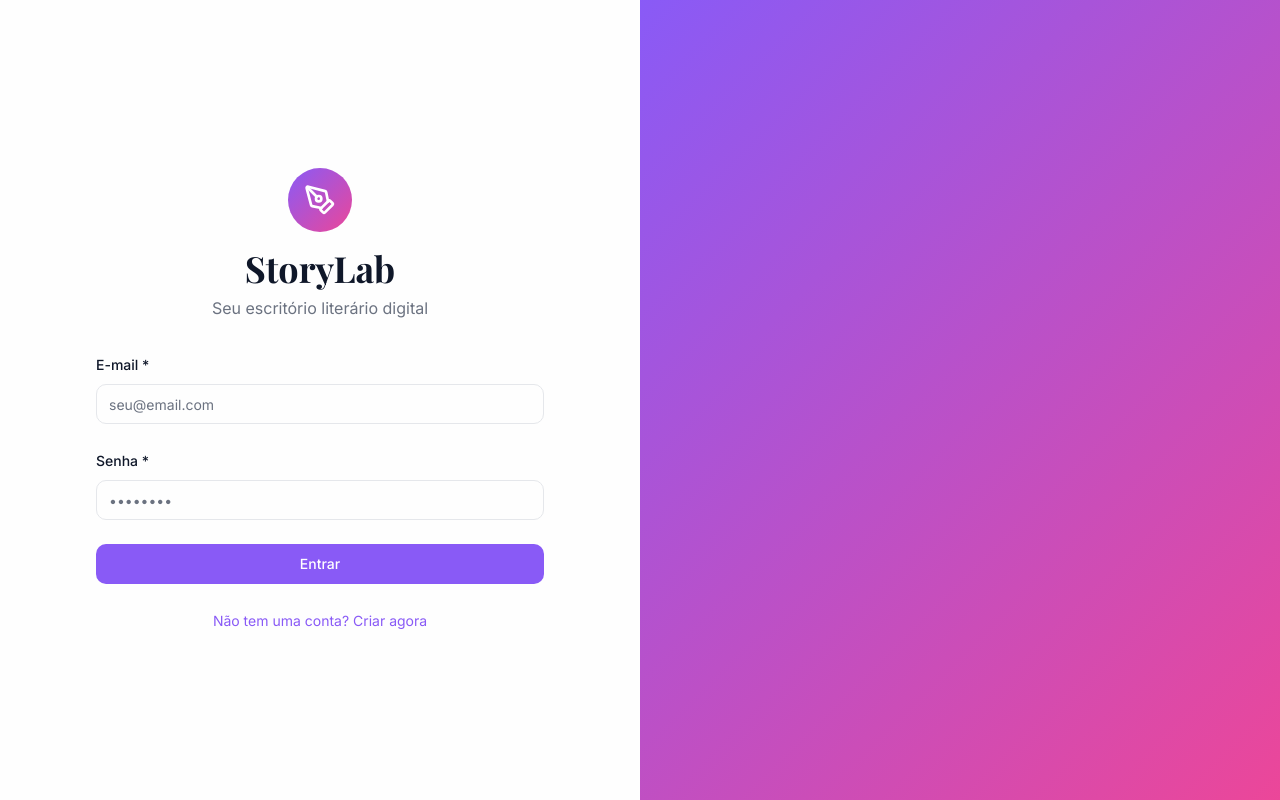
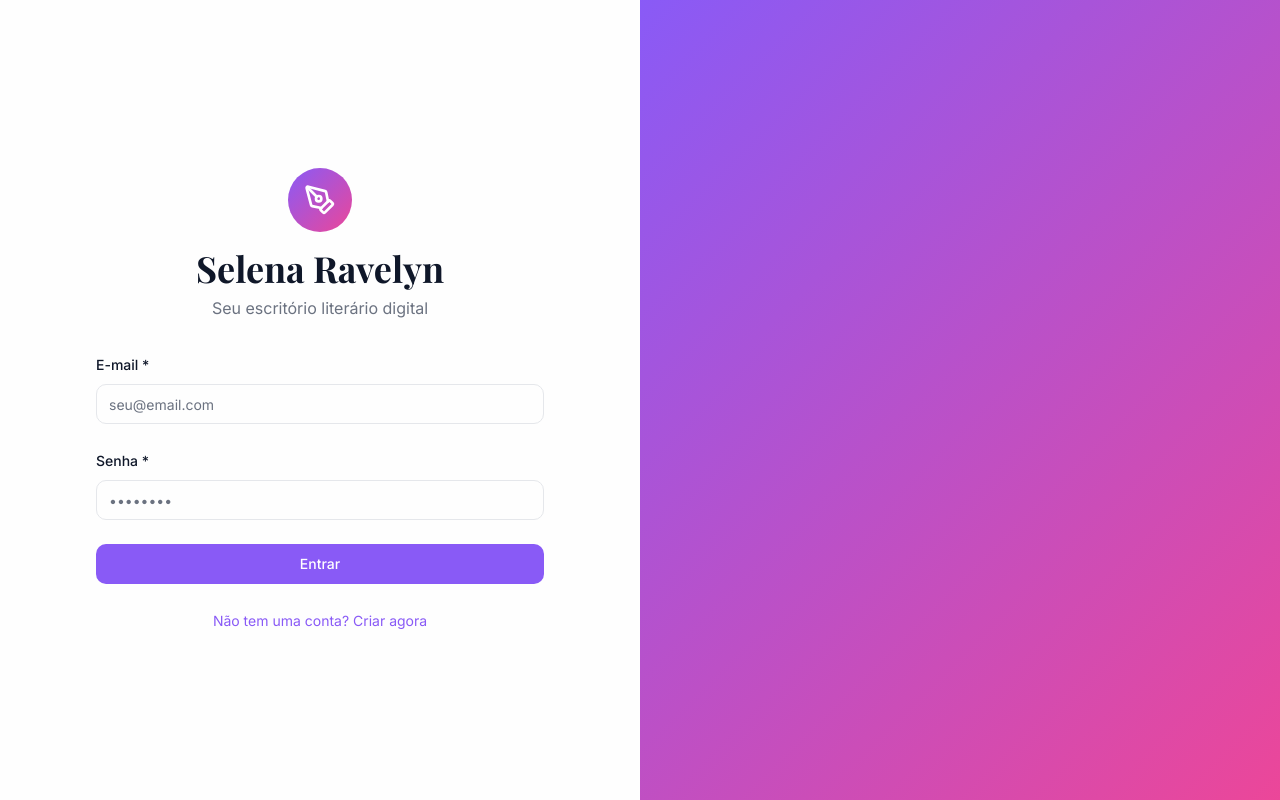
Before and after one commit to selenaravelyn/chapter-craft-desk, a React (Vite) app: page /auth in a window 1280 px wide. Built offline with nearby package versions, Linux system fonts and the light colour scheme; the HTML template or start-up script is replaced by a standard one.

Commit message:
Refactor: Change app name

```diff
--- a/src/pages/Auth.tsx
+++ b/src/pages/Auth.tsx
@@ -79,7 +79,7 @@ const Auth = () => {
             <div className="inline-flex items-center justify-center w-16 h-16 rounded-full gradient-primary mb-4">
               <PenTool className="w-8 h-8 text-white" />
             </div>
-            <h1 className="text-4xl font-display font-bold mb-2">StoryLab</h1>
+            <h1 className="text-4xl font-display font-bold mb-2">Selena Ravelyn</h1>
             <p className="text-muted-foreground">Seu escritório literário digital</p>
           </div>
 
```
